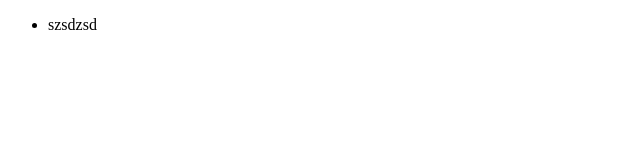
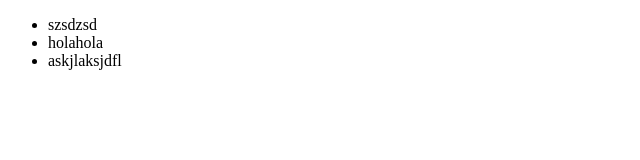
Before and after one commit to RGallar/TalentoD1, a plain HTML site: page index.html in a window 1280 px wide. Shown: the whole page, without its empty margins (0-640 px from the left). Drawn offline with Linux system fonts and the light colour scheme.

Commit message:
se agrego el menu

```diff
--- a/index.html
+++ b/index.html
@@ -10,6 +10,8 @@
     <nav>
         <ul>
             <li>szsdzsd</li>
+            <li>holahola</li>
+            <li>askjlaksjdfl</li>
         </ul>
     </nav>
 </body>
```
